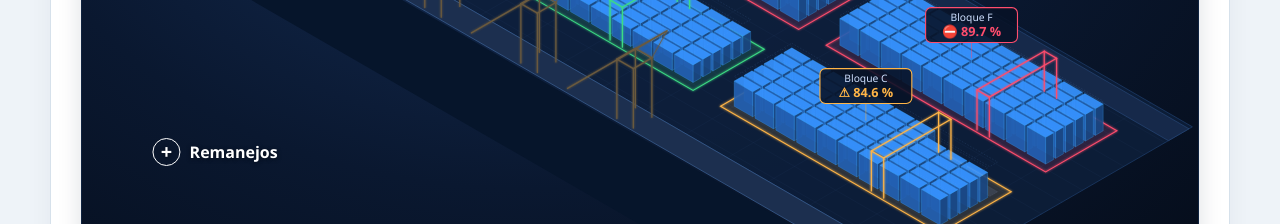
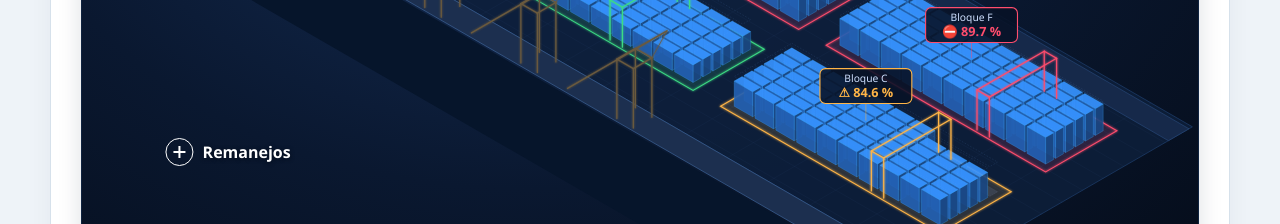
Before and after one commit to osmarborel16-hub/Proyecto-semestral-de-mediciones-y-rendimiento-portuario, a plain HTML site: page index.html in a window 1280 px wide. Shown: the part 1060-1284 px from the top of the page. Drawn offline with nearby package versions, Linux system fonts and the light colour scheme.

Commit message:
Centra el símbolo más en el botón Remanejos

```diff
--- a/index.html
+++ b/index.html
@@ -355,14 +355,13 @@
     text-shadow: 0 1px 4px #050c19;
   }
   .boton-remanejos span {
-    display: grid;
-    place-items: center;
-    width: 28px;
+    flex: 0 0 28px;
     height: 28px;
     border: 1px solid currentColor;
     border-radius: 50%;
-    font-size: 1.25rem;
-    line-height: 1;
+    background:
+      linear-gradient(currentColor, currentColor) center / 12px 2px no-repeat,
+      linear-gradient(currentColor, currentColor) center / 2px 12px no-repeat;
   }
   .boton-remanejos:hover { text-decoration: underline; }
   .dialogo-cabecera button:hover { background: #0b6880; }
@@ -486,7 +485,7 @@
           <div class="bloques" id="m1-bloques"></div>
           <div class="gate">GATE · CAMIONES</div>
         </div>
-        <button type="button" class="boton-remanejos" id="m1-remanejos" aria-haspopup="dialog" aria-controls="m3"><span aria-hidden="true">+</span> Remanejos</button>
+        <button type="button" class="boton-remanejos" id="m1-remanejos" aria-haspopup="dialog" aria-controls="m3"><span aria-hidden="true"></span> Remanejos</button>
       </div>
       <p class="nota" id="m1-patio3d-nota"></p>
       <div class="kpis kpis-patio" id="m1-kpis" aria-label="Indicadores del patio"></div>
```
